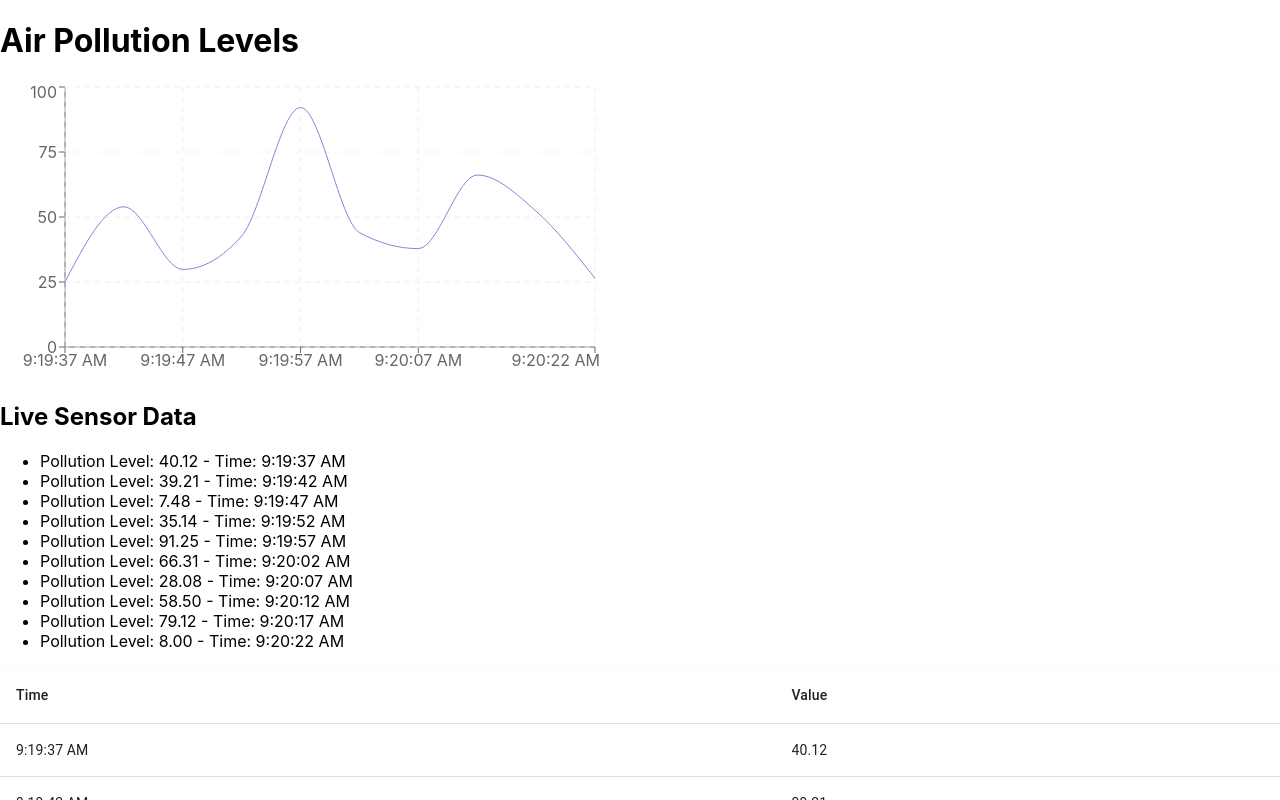
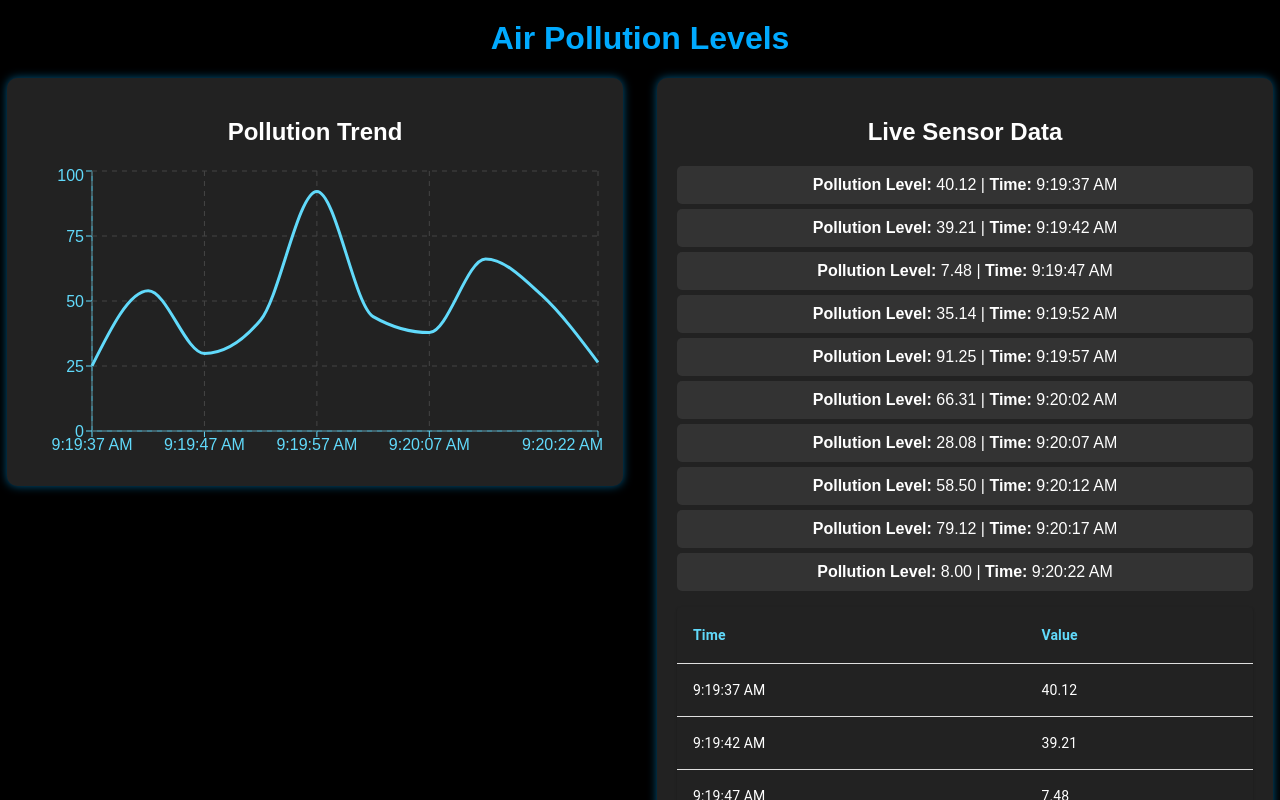
Before and after one commit to Anshizzi/airpurifier, a React (Create React App) app in the folder client/: page / in a window 1280 px wide. Shown: the top 800 px of the page. Built offline with nearby package versions, Linux system fonts and the light colour scheme.

Commit message:
final submission

```diff
--- a/client/src/App.css
+++ b/client/src/App.css
@@ -1,38 +1,65 @@
-.App {
-  text-align: center;
+body {
+  background-color: black;
+  color: white;
+  font-family: 'Arial', sans-serif;
+  margin: 0;
+  padding: 0;
 }
 
-.App-logo {
-  height: 40vmin;
-  pointer-events: none;
+.dashboard {
+  text-align: center;
+  padding: 0px;
 }
 
-@media (prefers-reduced-motion: no-preference) {
-  .App-logo {
-    animation: App-logo-spin infinite 20s linear;
-  }
+.title {
+  margin-top: 20px;
+  font-size: 2rem;
+  color: #00aaff;
+  text-align: center;
+  font-family: 'Poppins', sans-serif;
+  font-weight: bold;
 }
 
-.App-header {
-  background-color: #282c34;
-  min-height: 100vh;
+.content {
   display: flex;
-  flex-direction: column;
-  align-items: center;
-  justify-content: center;
-  font-size: calc(10px + 2vmin);
-  color: white;
+  justify-content: space-around;
+  align-items: flex-start;
+  gap: 20px;
+  flex-wrap: wrap;
 }
 
-.App-link {
-  color: #61dafb;
+.box {
+  background: #222;
+  padding: 20px;
+  border-radius: 10px;
+  box-shadow: 0px 0px 10px rgba(0, 174, 255, 0.5);
+  width: 45%;
 }
 
-@keyframes App-logo-spin {
-  from {
-    transform: rotate(0deg);
-  }
-  to {
-    transform: rotate(360deg);
-  }
+.sensor-box ul {
+  list-style: none;
+  padding: 0;
 }
+
+.sensor-box li {
+  background: #333;
+  margin: 5px 0;
+  padding: 10px;
+  border-radius: 5px;
+}
+
+.table-container {
+  background-color: #222 !important;
+  box-shadow: 0px 0px 10px rgba(0, 174, 255, 0.5);
+}
+
+.card {
+  background-color: rgba(255, 255, 255, 0.1); /* Subtle transparency */
+  padding: 12px;
+  border-radius: 8px;
+}
+
+.card:hover {
+  transform: scale(1.02);
+  transition: all 0.3s ease-in-out;
+}
--- a/client/src/components/SensorData.js
+++ b/client/src/components/SensorData.js
@@ -2,12 +2,12 @@ import React from "react";
 
 const SensorData = ({ data }) => {
   return (
-    <div>
+    <div className="sensor-box">
       <h2>Live Sensor Data</h2>
       <ul>
         {data.map((item, index) => (
           <li key={index}>
-            Pollution Level: {item.value} - Time: {item.time}
+            <strong>Pollution Level:</strong> {item.value} | <strong>Time:</strong> {item.time}
           </li>
         ))}
       </ul>
--- a/client/src/components/dashboard.js
+++ b/client/src/components/dashboard.js
@@ -2,14 +2,21 @@ import React from "react";
 import Graph from "./Graph";
 import SensorData from "./SensorData";
 import DataTable from "./Table";
+import "../App.css";
 
 const Dashboard = ({ data }) => {
   return (
-    <div>
-      <h1>Air Pollution Levels</h1> {/* This appears on the top of the pg*/}
-      <Graph data={data} />
-      <SensorData data={data} />
-      <DataTable data={data} />
+    <div className="dashboard">
+      <h1 className="title">Air Pollution Levels</h1>
+      <div className="content">
+        <div className="box">
+          <Graph data={data} />
+        </div>
+        <div className="box">
+          <SensorData data={data} />
+          <DataTable data={data} />
+        </div>
+      </div>
     </div>
   );
 };
--- a/client/src/components/graph.js
+++ b/client/src/components/graph.js
@@ -1,15 +1,20 @@
 import React from "react";
-import { LineChart, Line, XAxis, YAxis, Tooltip, CartesianGrid } from "recharts";
+import { LineChart, Line, XAxis, YAxis, Tooltip, CartesianGrid, ResponsiveContainer } from "recharts";
 
 const Graph = ({ data }) => {
   return (
-    <LineChart width={600} height={300} data={data}>
-      <XAxis dataKey="time" />
-      <YAxis />
-      <Tooltip />
-      <CartesianGrid stroke="#eee" strokeDasharray="5 5" />
-      <Line type="monotone" dataKey="value" stroke="#8884d8" />
-    </LineChart>
+    <div className="graph-container">
+      <h2>Pollution Trend</h2>
+      <ResponsiveContainer width="100%" height={300}>
+        <LineChart data={data}>
+          <XAxis dataKey="time" stroke="#61dafb" />
+          <YAxis stroke="#61dafb" />
+          <Tooltip />
+          <CartesianGrid stroke="#444" strokeDasharray="5 5" />
+          <Line type="monotone" dataKey="value" stroke="#61dafb" strokeWidth={3} />
+        </LineChart>
+      </ResponsiveContainer>
+    </div>
   );
 };
 
--- a/client/src/components/table.js
+++ b/client/src/components/table.js
@@ -3,19 +3,19 @@ import { Table, TableBody, TableCell, TableContainer, TableHead, TableRow, Paper
 
 const DataTable = ({ data }) => {
   return (
-    <TableContainer component={Paper}>
+    <TableContainer component={Paper} className="table-container">
       <Table>
         <TableHead>
           <TableRow>
-            <TableCell>Time</TableCell>
-            <TableCell>Value</TableCell>
+            <TableCell style={{ color: "#61dafb", fontWeight: "bold" }}>Time</TableCell>
+            <TableCell style={{ color: "#61dafb", fontWeight: "bold" }}>Value</TableCell>
           </TableRow>
         </TableHead>
         <TableBody>
           {data.map((row, index) => (
             <TableRow key={index}>
-              <TableCell>{row.time}</TableCell>
-              <TableCell>{row.value}</TableCell>
+              <TableCell style={{ color: "white" }}>{row.time}</TableCell>
+              <TableCell style={{ color: "white" }}>{row.value}</TableCell>
             </TableRow>
           ))}
         </TableBody>
```
